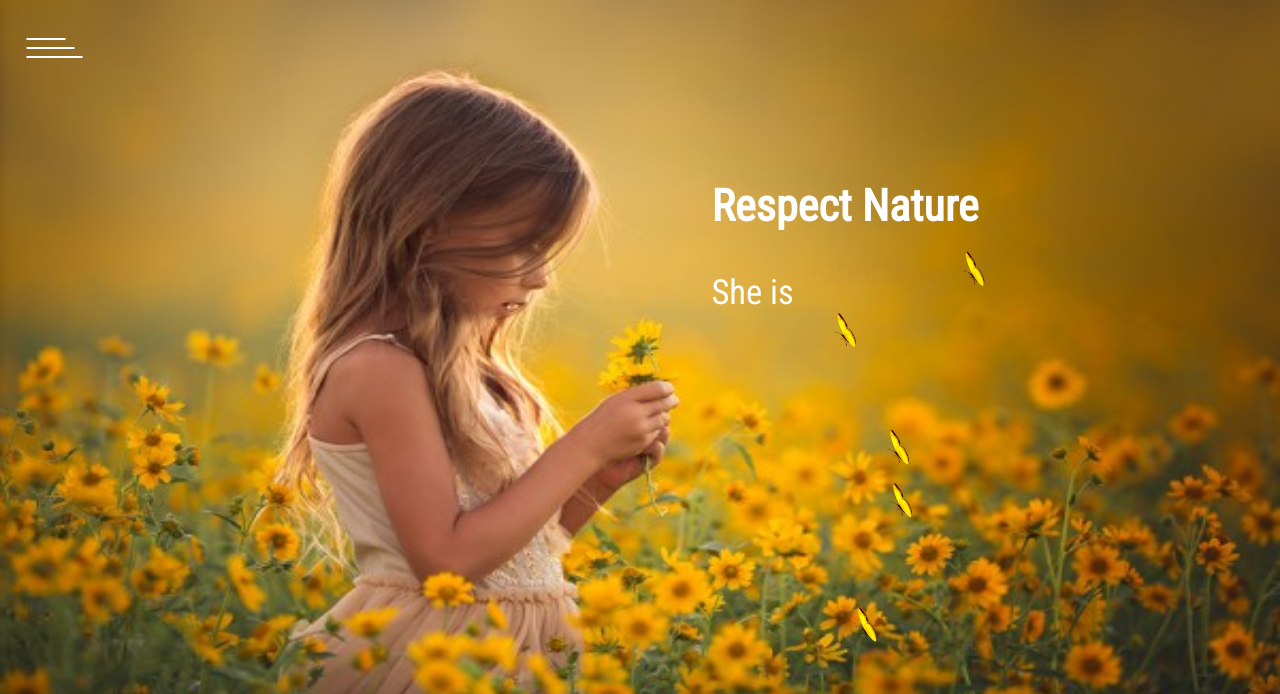
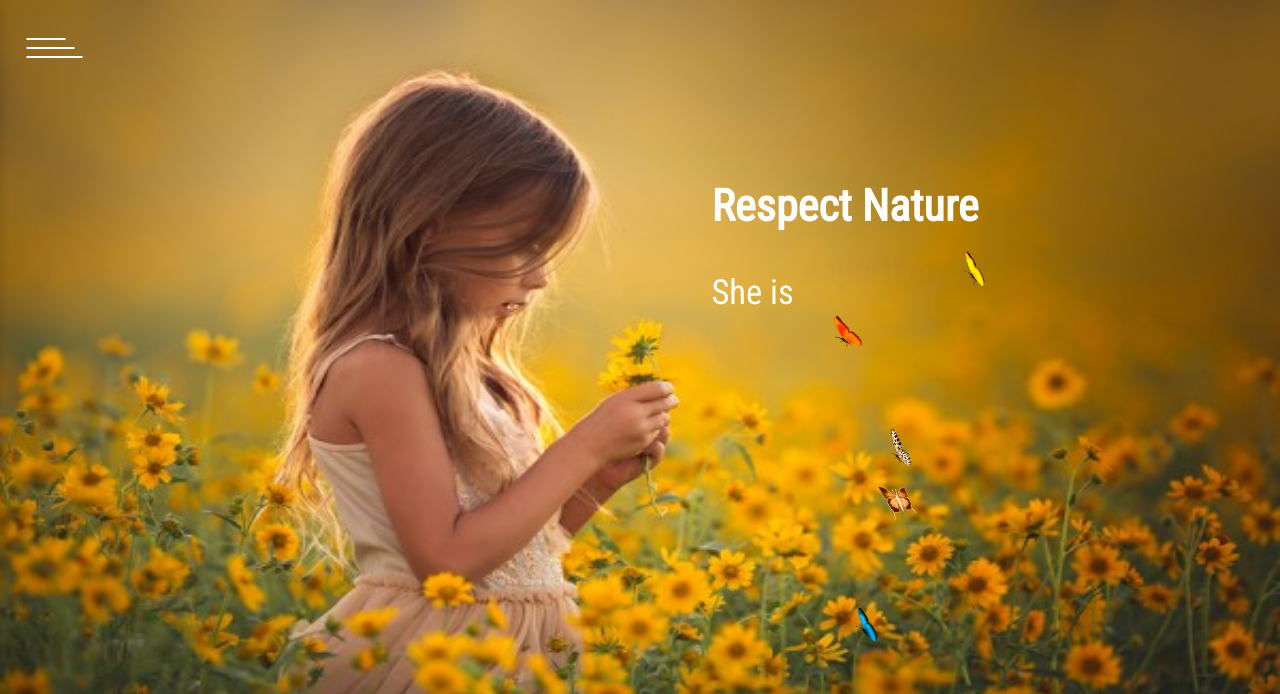
Before and after one commit to DanielSoaresRocha/ImportanceOfNature, a plain HTML site: page index.html in a window 1280 px wide. Shown: the top 694 px of the page. Drawn offline with Linux system fonts and the light colour scheme.

Commit message:
adicionando outros tipos de borboleta

```diff
--- a/index.html
+++ b/index.html
@@ -62,16 +62,16 @@
             <img src="assets/gifs/borboleta.gif" alt="Borboleta" />
         </li>
         <li>
-            <img src="assets/gifs/borboleta.gif" alt="Borboleta" />
+            <img src="assets/gifs/borboleta2.gif" alt="Borboleta" />
         </li>
         <li>
-            <img src="assets/gifs/borboleta.gif" alt="Borboleta" />
+            <img src="assets/gifs/borboleta3.gif" alt="Borboleta" />
         </li>
         <li>
-            <img src="assets/gifs/borboleta.gif" alt="Borboleta" />
+            <img src="assets/gifs/borboleta4.gif" alt="Borboleta" />
         </li>
         <li>
-            <img src="assets/gifs/borboleta.gif" alt="Borboleta" />
+            <img src="assets/gifs/borboleta5.gif" alt="Borboleta" />
         </li>
     </ul>
 
```
Also changed, not shown: assets/gifs/borboleta2.gif (added), assets/gifs/borboleta3.gif (added), assets/gifs/borboleta4.gif (added), assets/gifs/borboleta5.gif (added).
